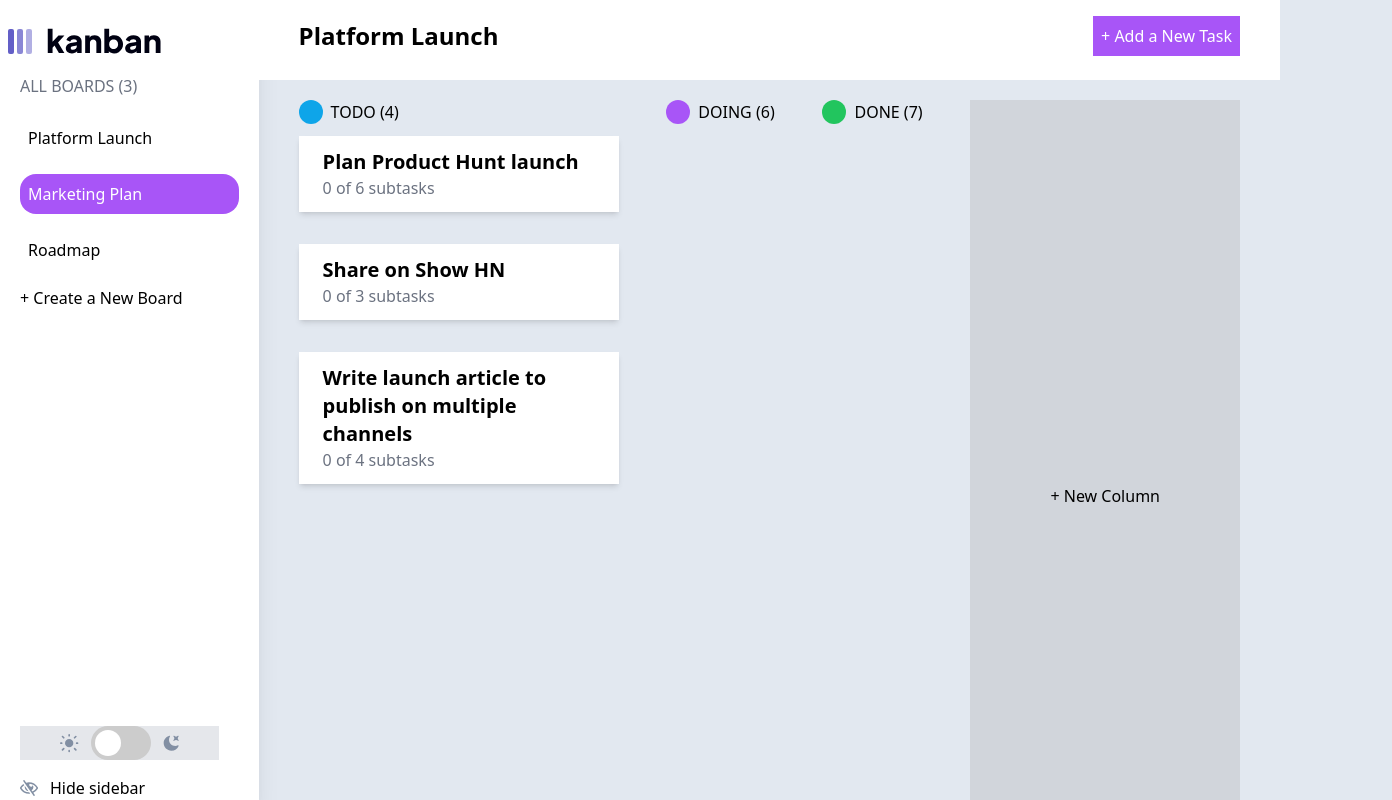
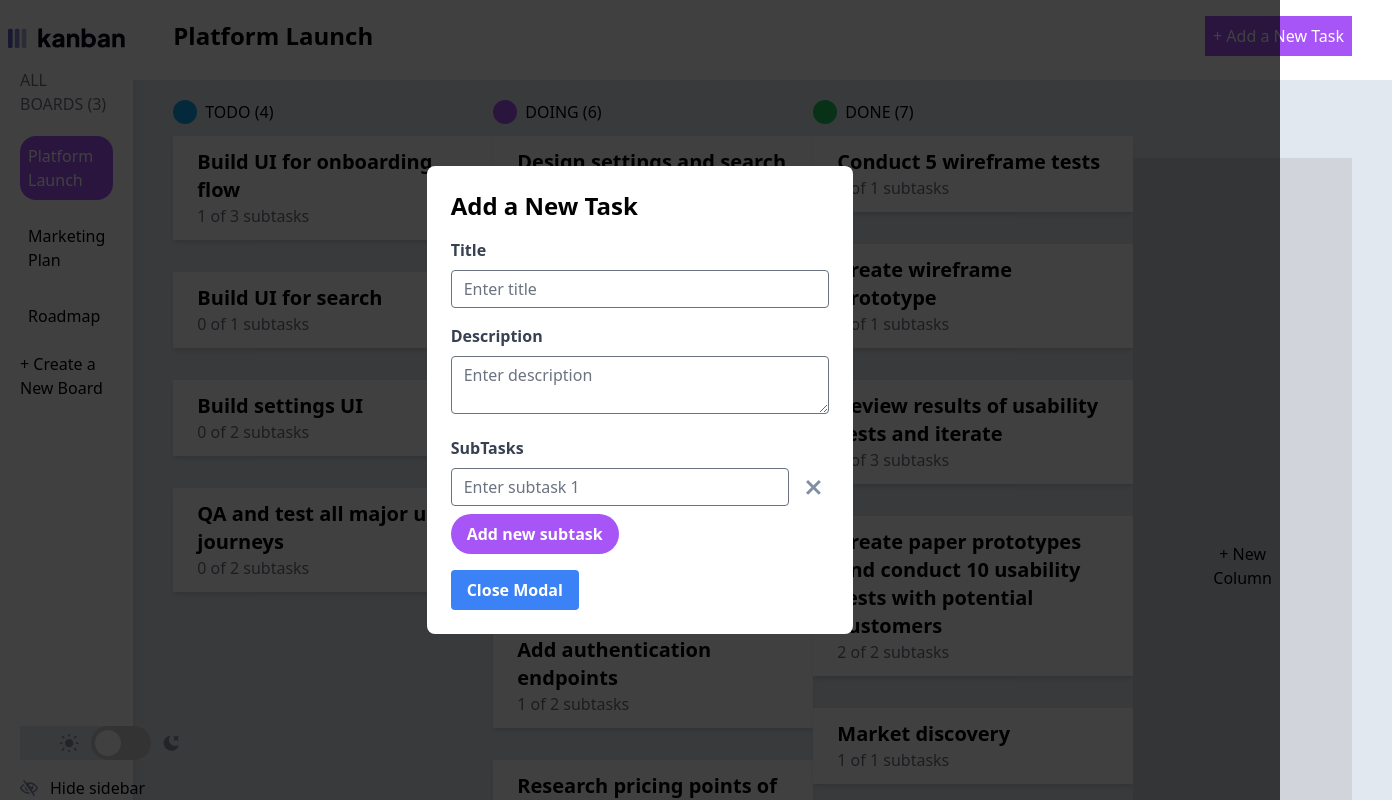
Before and after one commit to AhmaadAlharbi/Kanban-task-management-web-app, a Vue app: page / in a window 1280 px wide. Both pictures are taken after a click on the item "+ Add a New Task". Shown: the top 800 px of the page, 1392 px wide, since content can reach past the window. Built offline with nearby package versions, Linux system fonts and the light colour scheme; data requests are answered from the project's data file.

Commit message:
addTask component with style

```diff
--- /dev/null
+++ b/src/components/AddTask.vue
@@ -0,0 +1,102 @@
+<template>
+  <div
+    class="fixed inset-0 bg-black bg-opacity-75 flex items-center justify-center"
+    @click.self="$emit('close')"
+  >
+    <div class="bg-white w-11/12 md:w-1/2 lg:w-1/3 p-6 rounded-lg">
+      <h2 class="text-2xl font-bold mb-4">Add a New Task</h2>
+      <form class="max-w-md mx-auto">
+        <div class="mb-4">
+          <label class="block text-gray-700 font-bold mb-2" for="title">
+            Title
+          </label>
+          <input
+            class="appearance-none border rounded w-full py-2 px-3 text-gray-700 leading-tight focus:outline-none focus:shadow-outline"
+            id="title"
+            type="text"
+            placeholder="Enter title"
+          />
+        </div>
+        <div class="mb-4">
+          <label class="block text-gray-700 font-bold mb-2" for="description">
+            Description
+          </label>
+          <textarea
+            class="appearance-none border rounded w-full py-2 px-3 text-gray-700 leading-tight focus:outline-none focus:shadow-outline"
+            id="description"
+            placeholder="Enter description"
+          ></textarea>
+        </div>
+        <div class="mb-4">
+          <label class="block text-gray-700 font-bold mb-2" for="subtask">
+            SubTasks
+          </label>
+
+          <!--- --->
+          <div
+            v-for="(subtask, index) in subtasks"
+            :key="index"
+            class="flex items-center mb-2"
+          >
+            <input
+              class="appearance-none border rounded w-full py-2 px-3 text-gray-700 leading-tight focus:outline-none focus:shadow-outline"
+              :id="'subtask-' + index"
+              type="text"
+              :placeholder="'Enter subtask ' + (index + 1)"
+            />
+
+            <button
+              @click="removeSubtask(index)"
+              class="ml-2 flex-shrink-0 inline-flex items-center justify-center h-8 w-8 rounded-full bg-transparent text-white focus:outline-none focus:shadow-outline"
+              type="button"
+            >
+              <img src="@/assets/images/icon-cross.svg" alt="" />
+            </button>
+          </div>
+          <button
+            @click="addSubtask"
+            class="bg-purple-500 hover:bg-purple-700 text-white font-bold py-2 px-4 rounded-full focus:outline-none focus:shadow-outline"
+            type="button"
+          >
+            Add new subtask
+          </button>
+        </div>
+      </form>
+
+      <button
+        @click="addSubtask"
+        class="bg-blue-500 hover:bg-blue-700 text-white font-bold py-2 px-4 rounded"
+        @click.stop="$emit('close')"
+      >
+        Close Modal
+      </button>
+    </div>
+  </div>
+</template>
+
+<script>
+import { ref } from "vue";
+
+export default {
+  setup() {
+    const subtasks = ref([{ text: "" }]);
+
+    const addSubtask = () => {
+      subtasks.value.push({ text: "" });
+    };
+
+    const removeSubtask = (index) => {
+      subtasks.value.splice(index, 1);
+    };
+
+    return {
+      subtasks,
+      addSubtask,
+      removeSubtask,
+    };
+  },
+};
+</script>
+
+<style>
+</style>
--- a/src/stores/TaskStore.js
+++ b/src/stores/TaskStore.js
@@ -5,7 +5,7 @@ export const useTaskStore = defineStore("taskStore", {
   state: () => ({
     boards: [],
     loading: false,
-    selectedBoardIndex: 1,
+    selectedBoardIndex: 0,
   }),
   getters: {
     totalCount: (state) => {
--- a/src/views/HomeView.vue
+++ b/src/views/HomeView.vue
@@ -3,7 +3,10 @@
     <nav class="bg-white h-20">
       <ul class="flex justify-between items-center mt-4 px-10">
         <li class="text-2xl font-bold">Platform Launch</li>
-        <li class="bg-purple-500 py-2 px-2 text-white cursor-pointer">
+        <li
+          class="bg-purple-500 py-2 px-2 text-white cursor-pointer"
+          @click="addTaskComponent = true"
+        >
           + Add a New Task
         </li>
       </ul>
@@ -87,6 +90,9 @@
         :completedSubtasksCount="completedSubtasksCount"
         @close="closeDetails"
       />
+      <div v-if="addTaskComponent">
+        <AddTask @close="addTaskComponent = false" />
+      </div>
     </section>
   </div>
 </template>
@@ -95,8 +101,9 @@
 import { useTaskStore } from "../stores/TaskStore";
 import { onMounted, computed, ref } from "vue";
 import TaskDetails from "../components/TaskDetails.vue";
+import AddTask from "../components/AddTask.vue";
 export default {
-  components: { TaskDetails },
+  components: { TaskDetails, AddTask },
   setup() {
     const taskStore = useTaskStore();
     onMounted(() => {
@@ -123,7 +130,9 @@ export default {
       );
     };
 
+    const addTaskComponent = ref(false);
     return {
+      addTaskComponent,
       findBoard,
       closeDetails,
       openDetails,
```
